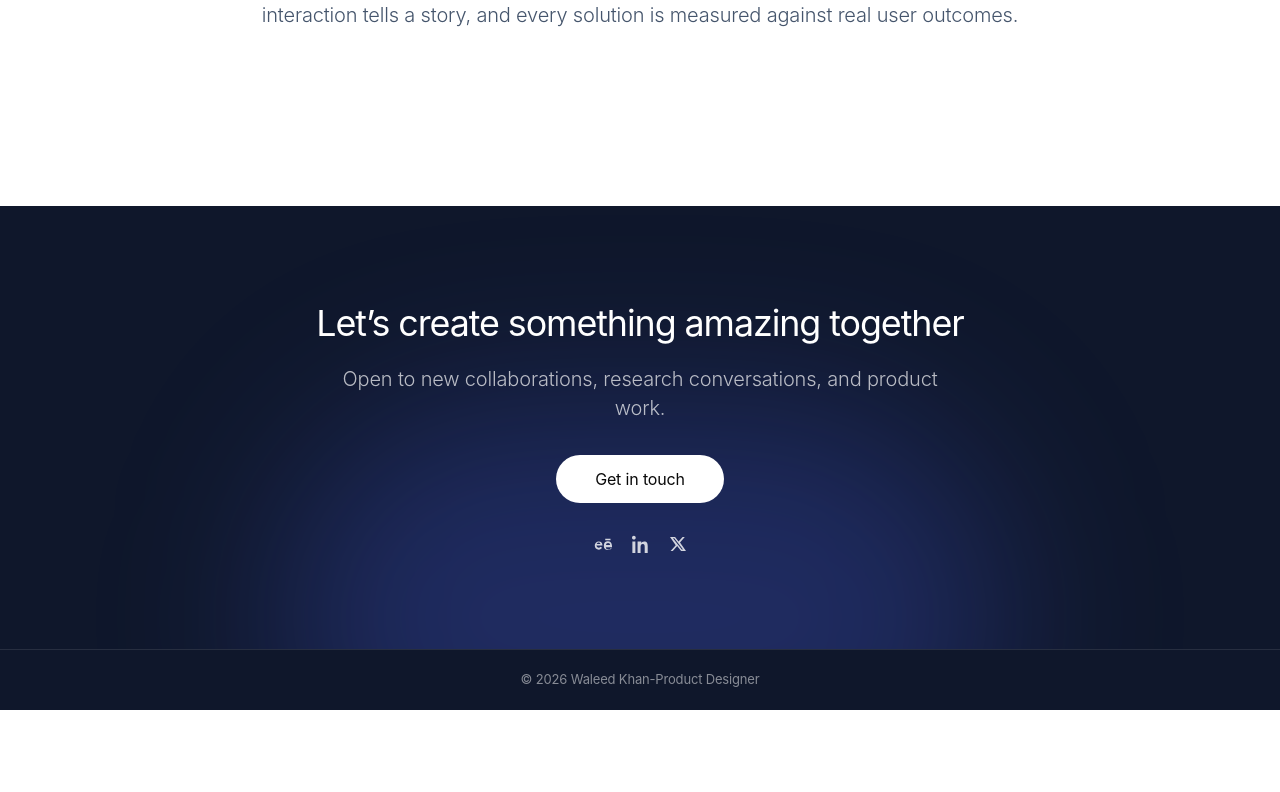
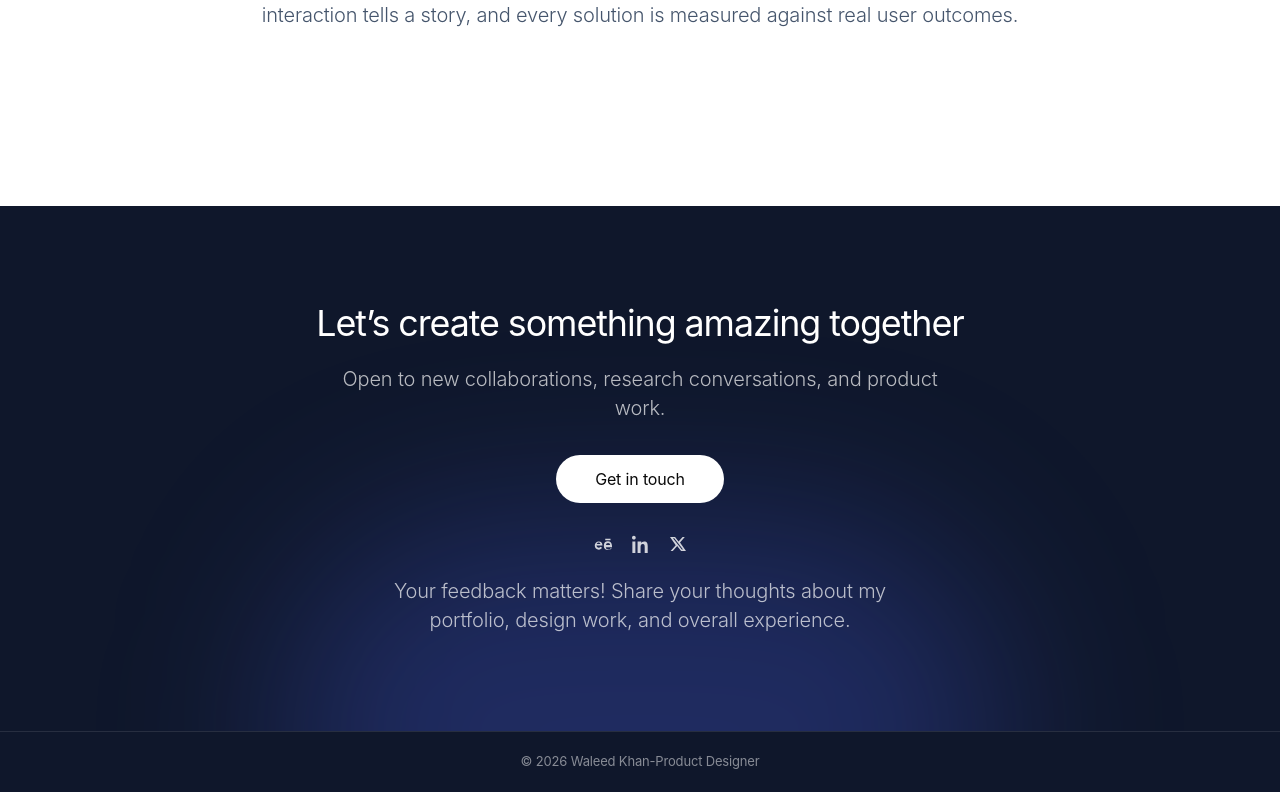
Before and after one commit to Hassan-byte-svg/portfolio-website, a React (Vite) app: page / in a window 1280 px wide. Shown: the part 4340-5132 px from the top of the page. Before the commit the page ends 5050 px from the top, so only its background shows below. Built offline with nearby package versions, Linux system fonts and the light colour scheme.

Commit message:
Add a light feedback line under the footer social icons.

```diff
--- a/src/components/Footer.tsx
+++ b/src/components/Footer.tsx
@@ -41,6 +41,10 @@ export function Footer() {
               <XIcon />
             </a>
           </div>
+          <p className="heading-sub mx-auto mt-6 max-w-[520px] text-white/70">
+            Your feedback matters! Share your thoughts about my portfolio, design work, and overall
+            experience.
+          </p>
         </div>
       </div>
       <div className="border-t border-white/10 px-5 py-5 text-center text-[13px] text-white/50 sm:px-8">
```
